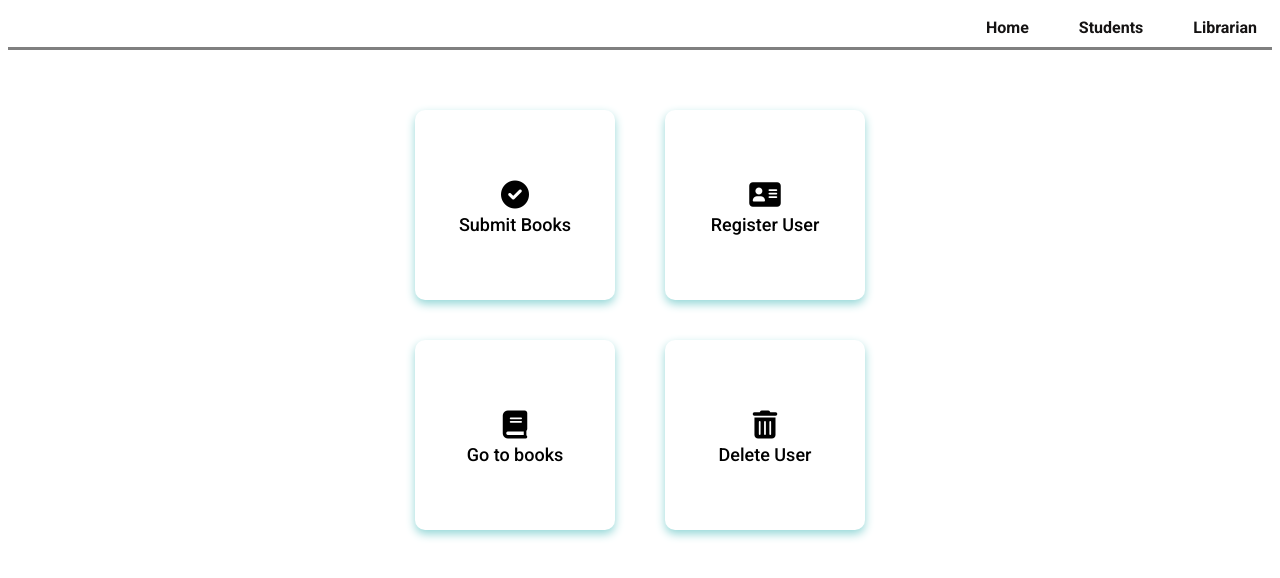
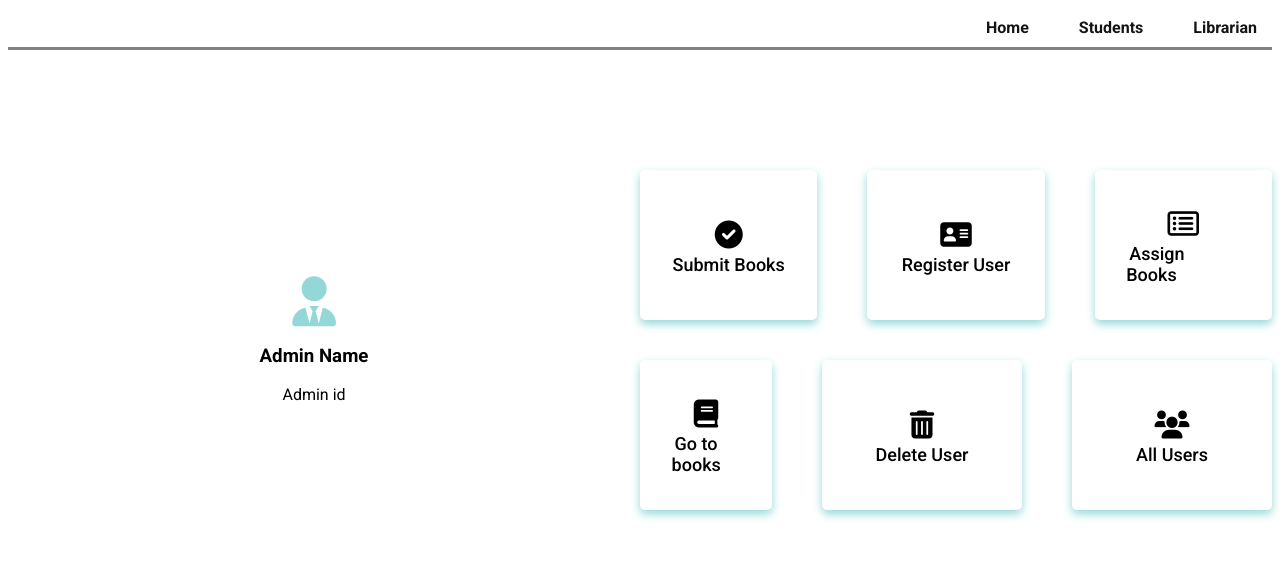
Before and after one commit to krishnacfrt/Library-Management-System, a React (Vite) app in the folder UI/: page /librarian in a window 1280 px wide. Shown: the top 578 px of the page. Built offline with nearby package versions, Linux system fonts and the light colour scheme.

Commit message:
Assign Books and All users made and some UI refactoring

```diff
--- a/UI/src/Components/AdminDashbaord.jsx
+++ b/UI/src/Components/AdminDashbaord.jsx
@@ -10,7 +10,13 @@ function AdminDashbaord() {
   const [showDeleteModal, setShowDeleteModal] = useState(false);
 
   return (
-    <div className="container">
+    <div className="admin-container">
+      <div className="container-child container-child-admin">
+        <i class="fa-solid fa-user-tie"></i>
+        <h3>Admin Name</h3>
+        <p>Admin id</p>
+      </div>
+      <div className="container-child">
       <div className="row">
         <div className="card" onClick={() => setShowSubmitModal(true)}>
           {" "}
@@ -25,6 +31,14 @@ function AdminDashbaord() {
             <i class="fa-solid fa-address-card"></i>
           </div>
           Register User
+        </div>
+        <div className="card">
+          <div className="card-icon">
+            <i class="fa-regular fa-rectangle-list"></i>
+          </div>
+          <div>
+            <a href="/home"> Assign Books </a>
+          </div>
         </div>
       </div>
       <div className="row">
@@ -44,6 +58,15 @@ function AdminDashbaord() {
             <div> Delete User</div>
           </div>
         </div>
+        <div>
+          <div className="card" onClick={() => setShowDeleteModal(true)}>
+            <div className="card-icon">
+              <i class="fa-solid fa-users"></i>
+            </div>
+            <div> All Users</div>
+          </div>
+        </div>
+      </div>
       </div>
       <SubmitBookModal
         isOpen={showSubmitModal}
--- a/UI/src/Css/Admin.css
+++ b/UI/src/Css/Admin.css
@@ -1,20 +1,44 @@
-.container{
+.admin-container{
     display:flex;
-    justify-content: center;
+    flex-direction: row;
+    justify-content: space-around;
     align-items: center;
-    row-gap: 40px;
-    column-gap: 40px;
+    row-gap: 20px;
+    column-gap: 20px;
+    margin-top: 100px;
 }
-
+.container-child{
+    width: 50%;
+}
+.container-child h3,p{
+    color: black;
+}
+.divider{
+    height: 100%;
+    width: fit-content;
+    background-color: red;
+    border-right: 1px solid black;
+}
+.container-child-admin{
+    display: flex;
+    flex-direction: column;
+    align-items: center;
+}
+.container-child-admin i{
+    font-size: 50px;
+    color: rgb(148, 215, 215) ;
+}
 .card{
-    height: 190px;
+    height: 150px;
     width: 200px;
     display: flex;
     justify-content: center;
     font-size: large;
     font-weight: 500;
-    box-shadow: rgb(148, 215, 215) ;
+    box-shadow:1px rgb(148, 215, 215) ;
     transition: all 0.2s ease-in-out;
+    border-radius: 5px;
+    margin: 20px 0;
 }
 
 .row{
@@ -28,6 +52,6 @@
     font-size: large;
     color: rgb(255, 255, 255);
     transform: scale(1.05); /* Slightly enlarges */
-    border-radius: 10px;
+    border-radius: 5px;
     cursor: pointer;
 }
--- a/UI/src/Css/Home.css
+++ b/UI/src/Css/Home.css
@@ -18,8 +18,6 @@ body{
     display: flex;
     justify-content: center;
     gap:20px;
-    /* transform: translateY(-20px); Moves it up by 20px */
-    /* margin-top: -20px; */
     align-self:initial
 }
 
@@ -27,7 +25,7 @@ body{
     background: rgb(255, 255, 255);
     width: 200px;
     height:200px;
-    border-radius: 10px;
+    border-radius: 5px;
     padding: 5%;
     box-sizing: border-box;
     box-shadow: 0px 4px 10px rgb(148, 215, 215);
@@ -48,7 +46,7 @@ body{
 }
 
 .card a:hover{
-    border-radius: 10px;
+    border-radius: 5px;
     height: 23px;
     width: auto;
     padding: 6px;
@@ -57,9 +55,9 @@ body{
 .count-card{
     background: rgb(80, 185, 180);
     width: 200px;
+    margin: 20px 0;
     height:100px;
     border-radius: 5px;
-    /* padding: 5%; */
     display: flex;
     justify-content: space-evenly;
     flex-direction: column;
```
